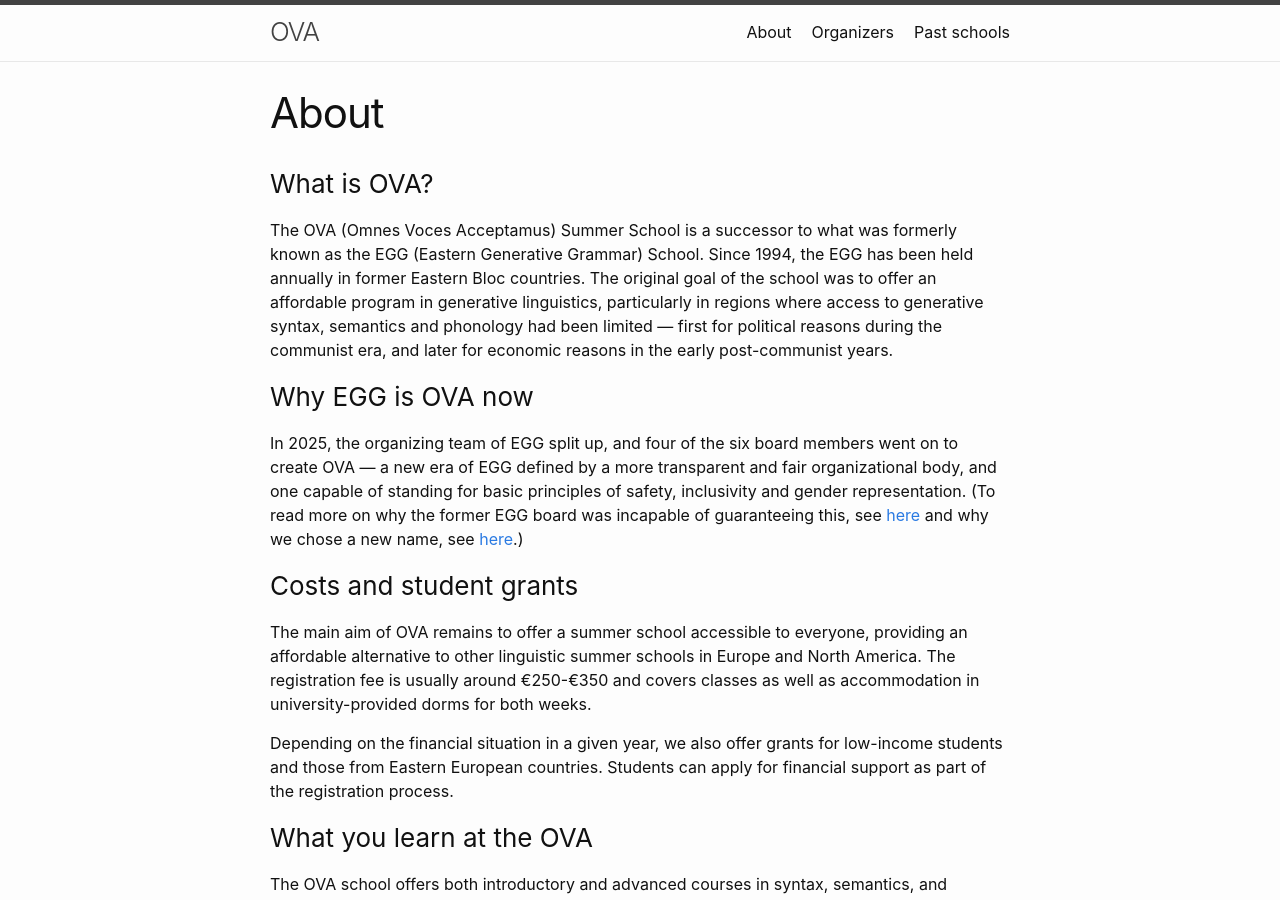
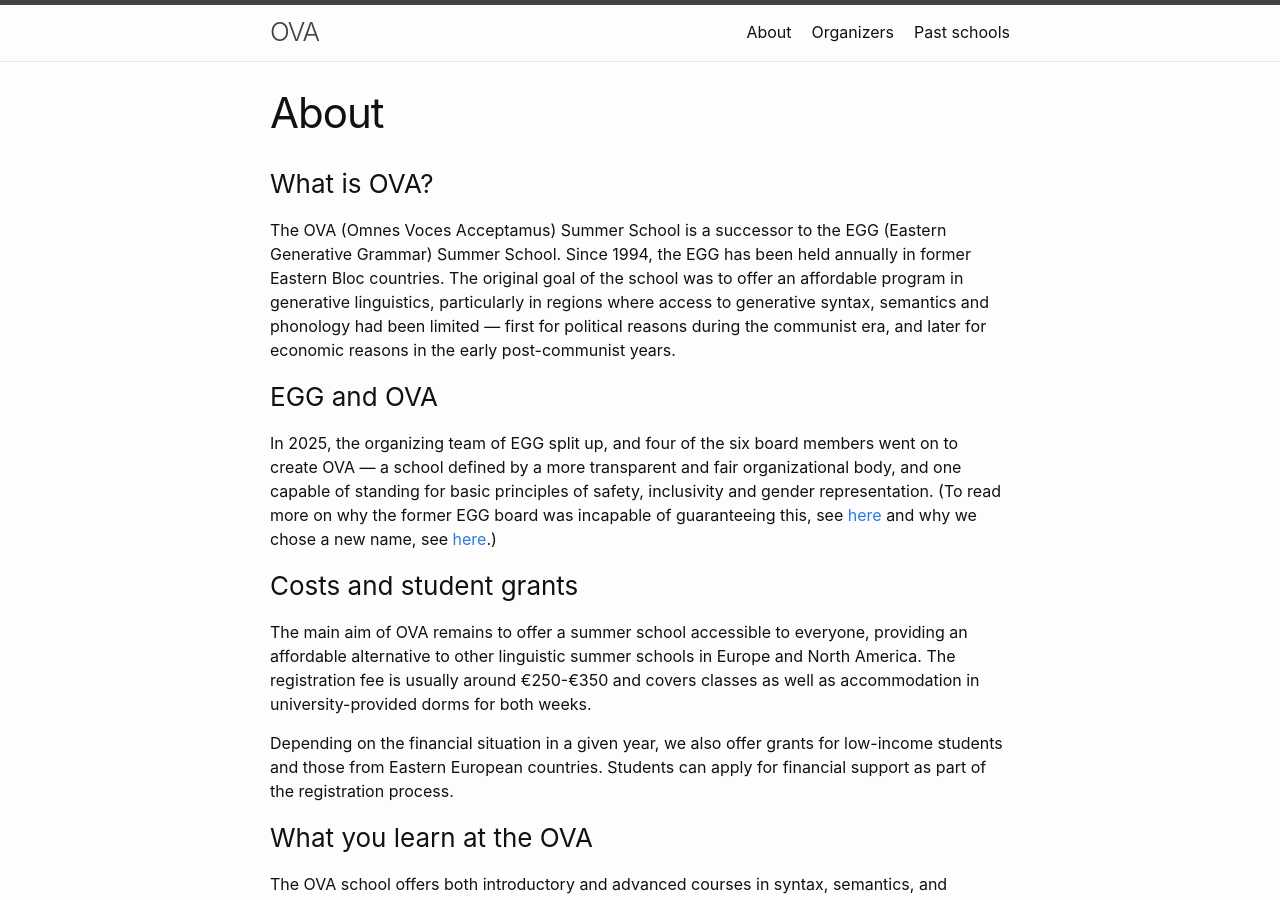
Before and after one commit to ovaschool/ovaschool.github.io, a Jekyll site: the page built from staticpages/about.markdown, in a window 1280 px wide and 900 px high. Built offline with Jekyll 4.4.1, drawn with Linux system fonts in a browser that asks for light colours; some of the changed text lies outside the part shown.

Commit message:
Update about.markdown

```diff
--- a/staticpages/about.markdown
+++ b/staticpages/about.markdown
@@ -6,12 +6,12 @@ permalink: /about/
 
 ### What is OVA?
 
-The OVA (Omnes Voces Acceptamus) Summer School is a successor to what was formerly known as the EGG (Eastern Generative Grammar) School. Since 1994, the EGG has been held annually in former Eastern Bloc countries. The original goal of the school was to offer an affordable program in generative linguistics, particularly in regions where access to generative syntax, semantics and phonology had been limited — first for political reasons during the communist era, and later for economic reasons in the early post-communist years.
+The OVA (Omnes Voces Acceptamus) Summer School is a successor to the EGG (Eastern Generative Grammar) Summer School. Since 1994, the EGG has been held annually in former Eastern Bloc countries. The original goal of the school was to offer an affordable program in generative linguistics, particularly in regions where access to generative syntax, semantics and phonology had been limited — first for political reasons during the communist era, and later for economic reasons in the early post-communist years.
 
 
-### Why EGG is OVA now
+### EGG and OVA
 
-In 2025, the organizing team of EGG split up, and four of the six board members went on to create OVA — a new era of EGG defined by a more transparent and fair organizational body, and one capable of standing for basic principles of safety, inclusivity and gender representation. (To read more on why the former EGG board was incapable of guaranteeing this, see [here](/clean-break/) and why we chose a new name, see [here](/introducing-ova/).)
+In 2025, the organizing team of EGG split up, and four of the six board members went on to create OVA — a school defined by a more transparent and fair organizational body, and one capable of standing for basic principles of safety, inclusivity and gender representation. (To read more on why the former EGG board was incapable of guaranteeing this, see [here](/clean-break/) and why we chose a new name, see [here](/introducing-ova/).)
 
 
 ### Costs and student grants
@@ -51,7 +51,7 @@ with a range of diverse and inspiring role models.
 
 ### The OVA mentality
 
-Much of OVA’s spirit reflects the same mindset that shaped EGG. We aim to keep the barrier between students and teachers as low as possible — everyone is welcome, stays in the same dorms, and students, teachers, and organizers often spend time together outside the regular school hours. This informal atmosphere is meant to allow all participants, students and teachers, to spend time working on linguistics in a friendly and open setting.
+We aim to keep the barrier between students and teachers as low as possible — everyone is welcome, stays in the same dorms, and students, teachers, and organizers often spend time together outside the regular school hours. This informal atmosphere is meant to allow all participants, students and teachers, to spend time working on linguistics in a friendly and open setting.
 
 
-Just like at EGG, there will be plenty of socializing outside the classroom at OVA. To ensure that everyone feels welcome and safe, OVA also has a Code of Conduct that applies to all participants.
+Just like there was and is at EGG, there will be plenty of socializing outside the classroom at OVA. To ensure that everyone feels welcome and safe, OVA also has a Code of Conduct that applies to all participants.
```
